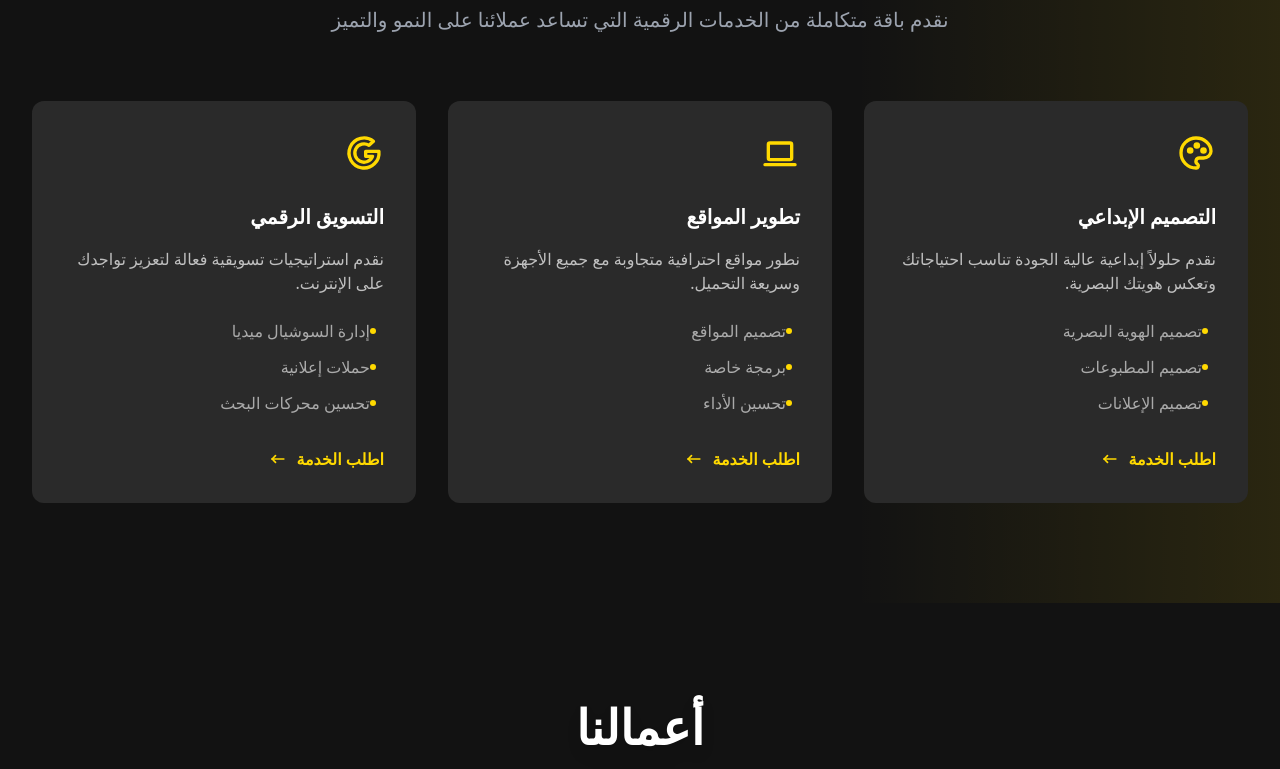
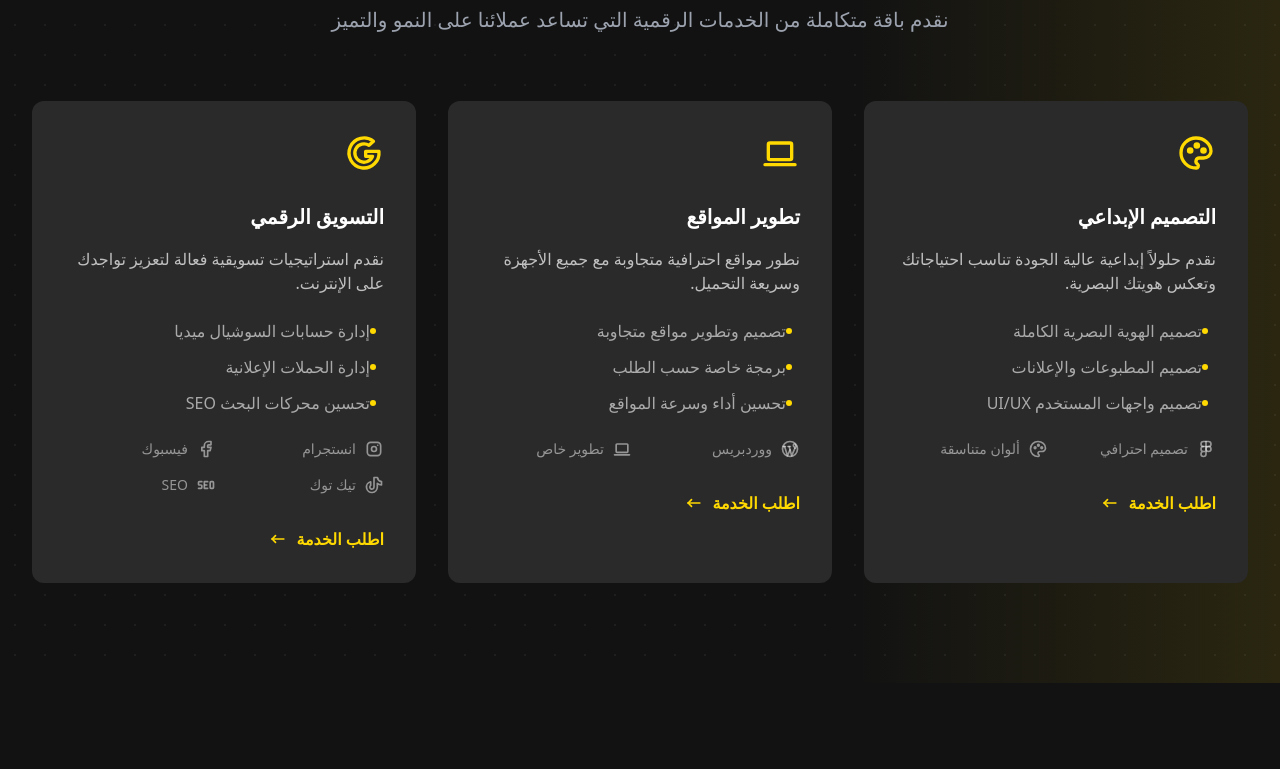
Before and after one commit to topmastery/top-mastery, a Next.js app: page / in a window 1280 px wide. Shown: the part 2080-2849 px from the top of the page. Built offline with nearby package versions, Linux system fonts and the light colour scheme.

Commit message:
Fix middleware routing

```diff
--- a/app/components/Services.tsx
+++ b/app/components/Services.tsx
@@ -4,7 +4,13 @@ import {
   IconPalette,
   IconDeviceLaptop,
   IconBrandGoogle,
-  IconArrowNarrowLeft
+  IconArrowNarrowLeft,
+  IconBrandFigma,
+  IconBrandWordpress,
+  IconSeo,
+  IconBrandInstagram,
+  IconBrandFacebook,
+  IconBrandTiktok
 } from '@tabler/icons-react';
 
 const ServiceCard = memo(({
@@ -17,6 +23,10 @@ const ServiceCard = memo(({
     title: string;
     description: string;
     features: string[];
+    subFeatures?: {
+      icon: React.ReactElement;
+      text: string;
+    }[];
     action: string;
     gradient: string;
   };
@@ -30,9 +40,9 @@ const ServiceCard = memo(({
       whileInView={{ opacity: 1, y: 0 }}
       viewport={{ once: true }}
       transition={{ duration: 0.5, delay: index * 0.1 }}
-      className={`group bg-dark-light p-8 rounded-xl hover:bg-gradient-to-br ${service.gradient} transition-all duration-300 relative overflow-hidden`}
+      className={`group bg-dark-light p-8 rounded-xl hover:bg-gradient-to-br ${service.gradient} transition-all duration-500 relative overflow-hidden`}
     >
-      <div className="absolute inset-0 bg-gradient-to-t from-dark/20 to-transparent opacity-0 group-hover:opacity-100 transition-opacity duration-300" />
+      <div className="absolute inset-0 bg-gradient-to-t from-dark/20 to-transparent opacity-0 group-hover:opacity-100 transition-opacity duration-500" />
 
       <div className="relative z-10">
         <div className="text-primary mb-6 inline-block transform group-hover:scale-110 transition-transform duration-300">
@@ -44,7 +54,7 @@ const ServiceCard = memo(({
         <p className="text-light/70 mb-6 group-hover:text-light/90 transition-colors duration-300">
           {service.description}
         </p>
-        <ul className="space-y-3 mb-8">
+        <ul className="space-y-3 mb-6">
           {service.features.map((feature, idx) => (
             <li key={idx} className="flex items-center text-light/60 group-hover:text-light/80 transition-colors duration-300">
               <span className="w-1.5 h-1.5 bg-primary rounded-full mr-2" />
@@ -52,14 +62,24 @@ const ServiceCard = memo(({
             </li>
           ))}
         </ul>
+        {service.subFeatures && (
+          <div className="grid grid-cols-2 gap-4 mb-8">
+            {service.subFeatures.map((subFeature, idx) => (
+              <div key={idx} className="flex items-center gap-2 text-light/50 group-hover:text-light/70 transition-colors duration-300">
+                {subFeature.icon}
+                <span className="text-sm">{subFeature.text}</span>
+              </div>
+            ))}
+          </div>
+        )}
         <button
           onClick={() => onServiceRequest(service.title)}
-          className="flex items-center gap-2 text-primary hover:gap-4 transition-all duration-300 font-semibold group"
+          className="flex items-center gap-2 text-primary hover:gap-4 transition-all duration-300 font-semibold group/btn"
         >
           <span>{service.action}</span>
           <IconArrowNarrowLeft
             size={20}
-            className="transform group-hover:translate-x-1 transition-transform duration-300"
+            className="transform group-hover/btn:translate-x-1 transition-transform duration-300"
           />
         </button>
       </div>
@@ -89,9 +109,13 @@ const Services = () => {
       title: 'التصميم الإبداعي',
       description: 'نقدم حلولاً إبداعية عالية الجودة تناسب احتياجاتك وتعكس هويتك البصرية.',
       features: [
-        'تصميم الهوية البصرية',
-        'تصميم المطبوعات',
-        'تصميم الإعلانات'
+        'تصميم الهوية البصرية الكاملة',
+        'تصميم المطبوعات والإعلانات',
+        'تصميم واجهات المستخدم UI/UX'
+      ],
+      subFeatures: [
+        { icon: <IconBrandFigma size={20} />, text: 'تصميم احترافي' },
+        { icon: <IconPalette size={20} />, text: 'ألوان متناسقة' },
       ],
       action: 'اطلب الخدمة',
       gradient: 'from-purple-500/10 to-primary/5'
@@ -101,9 +125,13 @@ const Services = () => {
       title: 'تطوير المواقع',
       description: 'نطور مواقع احترافية متجاوبة مع جميع الأجهزة وسريعة التحميل.',
       features: [
-        'تصميم المواقع',
-        'برمجة خاصة',
-        'تحسين الأداء'
+        'تصميم وتطوير مواقع متجاوبة',
+        'برمجة خاصة حسب الطلب',
+        'تحسين أداء وسرعة المواقع'
+      ],
+      subFeatures: [
+        { icon: <IconBrandWordpress size={20} />, text: 'ووردبريس' },
+        { icon: <IconDeviceLaptop size={20} />, text: 'تطوير خاص' },
       ],
       action: 'اطلب الخدمة',
       gradient: 'from-blue-500/10 to-primary/5'
@@ -113,9 +141,15 @@ const Services = () => {
       title: 'التسويق الرقمي',
       description: 'نقدم استراتيجيات تسويقية فعالة لتعزيز تواجدك على الإنترنت.',
       features: [
-        'إدارة السوشيال ميديا',
-        'حملات إعلانية',
-        'تحسين محركات البحث'
+        'إدارة حسابات السوشيال ميديا',
+        'إدارة الحملات الإعلانية',
+        'تحسين محركات البحث SEO'
+      ],
+      subFeatures: [
+        { icon: <IconBrandInstagram size={20} />, text: 'انستجرام' },
+        { icon: <IconBrandFacebook size={20} />, text: 'فيسبوك' },
+        { icon: <IconBrandTiktok size={20} />, text: 'تيك توك' },
+        { icon: <IconSeo size={20} />, text: 'SEO' },
       ],
       action: 'اطلب الخدمة',
       gradient: 'from-green-500/10 to-primary/5'
@@ -125,6 +159,7 @@ const Services = () => {
   return (
     <section id="services" className="py-section bg-dark relative">
       <div className="absolute top-0 right-0 w-1/3 h-full bg-gradient-to-l from-primary/10 to-transparent" />
+      <div className="absolute inset-0 bg-grid-pattern opacity-5" />
 
       <div className="container relative">
         <motion.div
```
